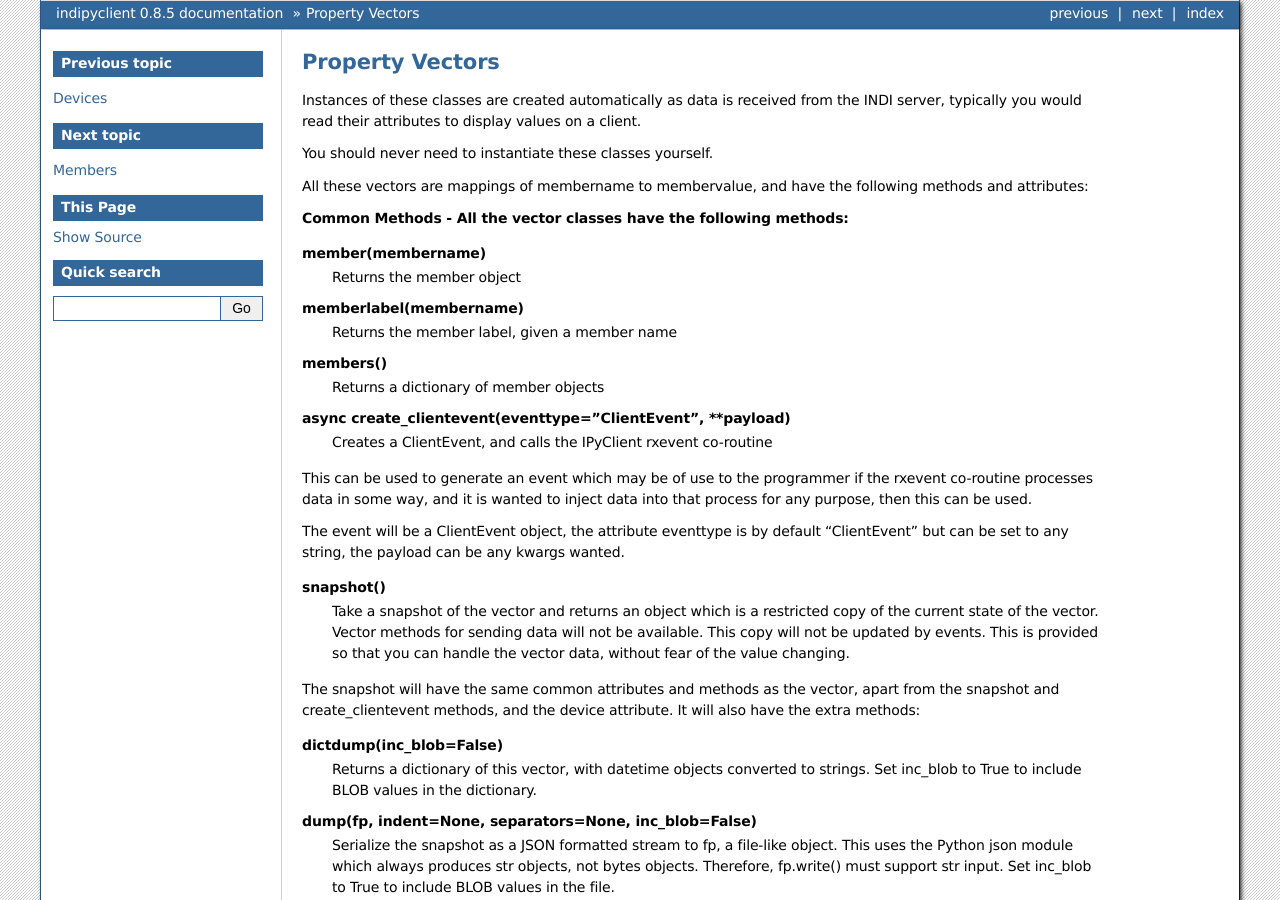
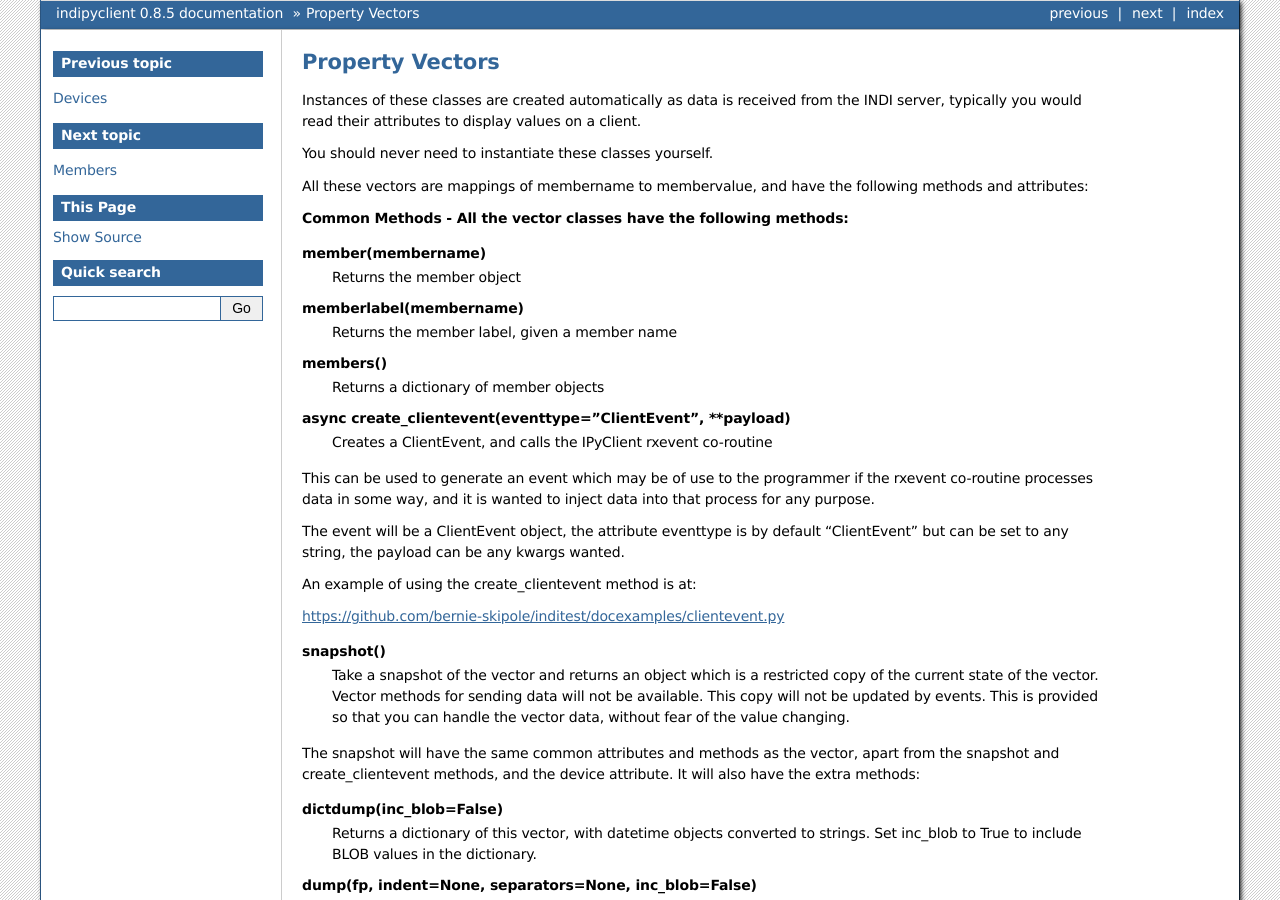
Before and after one commit to bernie-skipole/indipyclient, a Sphinx documentation site: the page built from docs/source/usage/propertyvectors.rst, in a window 1280 px wide and 900 px high. Built offline with Sphinx 7.4.7, drawn with Linux system fonts in a browser that asks for light colours.

Commit message:
Doc changes

```diff
--- a/docs/source/usage/events.rst
+++ b/docs/source/usage/events.rst
@@ -513,6 +513,10 @@ As default, "ClientEvent", but can be set to any string when calling vector.crea
 **self.payload**
 
 A keyword arguments dictionary, set to any value desired when calling vector.create_clientevent
+
+An example of using the create_clientevent method is at:
+
+https://github.com/bernie-skipole/inditest/docexamples/clientevent.py
 
 ----
 
--- a/docs/source/usage/introduction.rst
+++ b/docs/source/usage/introduction.rst
@@ -19,7 +19,7 @@ The IPyClient object has an asyncrun() coroutine method which needs to be awaite
 
 The server replies with definition packets (defSwitchVector, defLightVector, .. ) that define the format of the instrument data.
 
-The indipyclient package reads these, and its IPyClient instance becomes a mapping of the devices, vectors and members.
+The indipyclient package reads these, and its IPyClient instance becomes a mapping of the devices, vectors and member values.
 
 For example, if ipyclient is your instance of IPyClient:
 
@@ -44,8 +44,8 @@ https://github.com/bernie-skipole/indipydriver
 The rest of this document describes the classes available in indipyclient which could be imported to provide your own client scripts.
 
 
-Terminal Example
-----------------
+indipyterm
+----------
 
 indipyclient is a library only, which can be used to create a client or client scripts controlling the devices. However 'indipyterm' is available if you prefer a full ready-made client. It is a terminal client which has the advantage that with a headless setup, a remote user can simply SSH to the server and run the client.
 
--- a/docs/source/usage/propertyvectors.rst
+++ b/docs/source/usage/propertyvectors.rst
@@ -27,10 +27,14 @@ following methods and attributes:
 
 This can be used to generate an event which may be of use to the programmer
 if the rxevent co-routine processes data in some way, and it is wanted
-to inject data into that process for any purpose, then this can be used.
+to inject data into that process for any purpose.
 
 The event will be a ClientEvent object, the attribute eventtype is by default "ClientEvent"
 but can be set to any string, the payload can be any kwargs wanted.
+
+An example of using the create_clientevent method is at:
+
+https://github.com/bernie-skipole/inditest/docexamples/clientevent.py
 
 **snapshot()**
     Take a snapshot of the vector and returns an object which is a restricted copy of the current state of the vector. Vector methods for sending data will not be available. This copy will not be updated by events. This is provided so that you can handle the vector data, without fear of the value changing.
```
Also changed, not shown: other parts of docs/source/usage/events.rst (+1 -1 lines).
